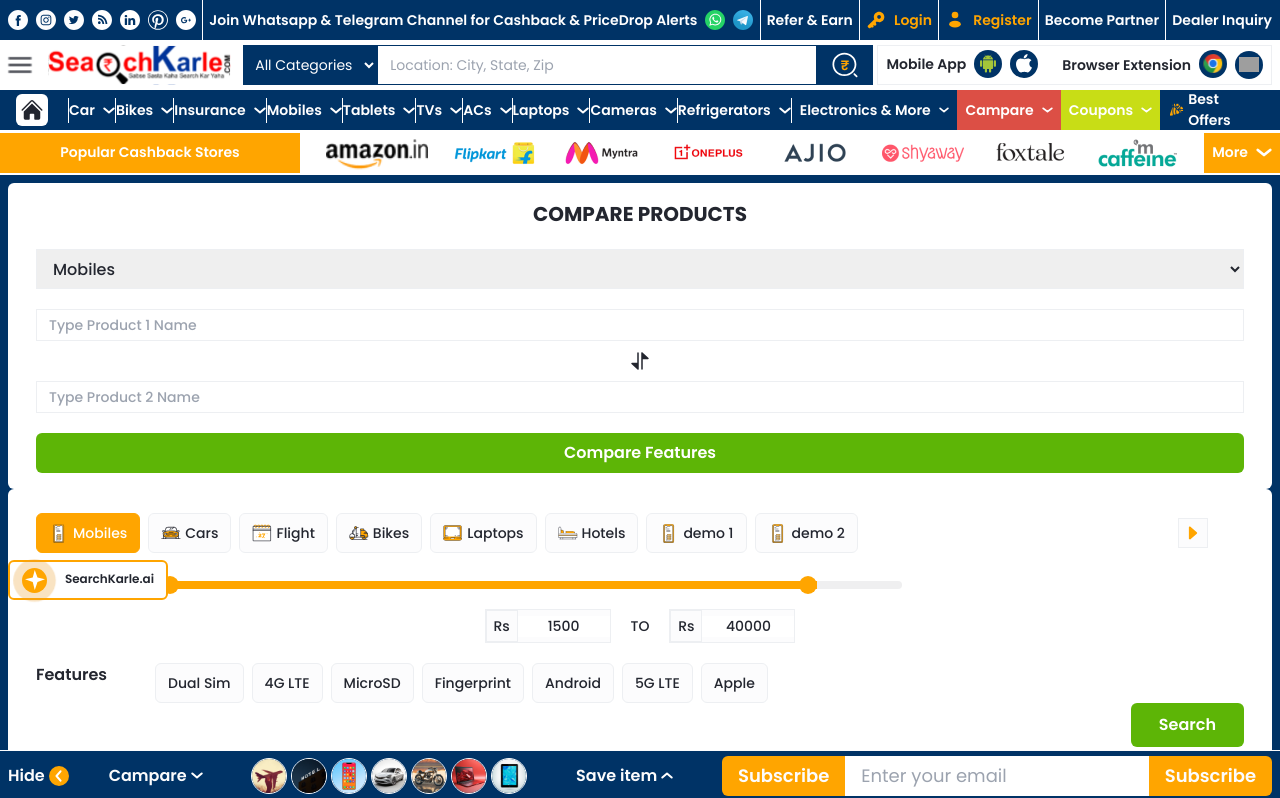
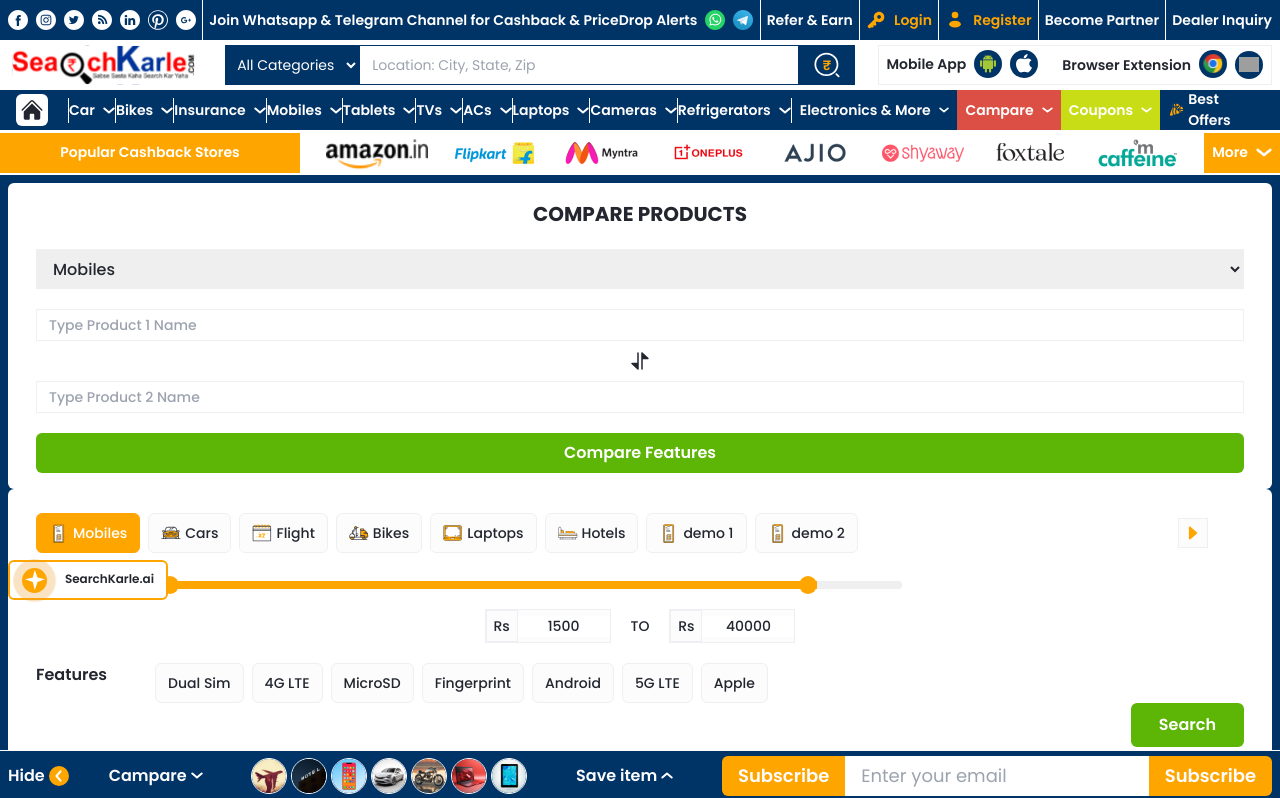
Before and after one commit to piojeet/Ankit, a React (Create React App) app: page / in a window 1280 px wide. Shown: the top 798 px of the page. Built offline with nearby package versions, Linux system fonts and the light colour scheme; grey boxes are pictures that could not be loaded.

Commit message:
first commit

```diff
--- a/src/components/nav/Nav.jsx
+++ b/src/components/nav/Nav.jsx
@@ -303,7 +303,7 @@ function Nav() {
 
         <div className='px-2 pl-1 h-[50px] bg-whiteColor flex items-center justify-between gap-[3vw] lg:gap-0'>
           {/* menu mobile devices */}
-          <div className='flex-shrink-0 cursor-pointer' onClick={openMenu}>
+          <div className='flex-shrink-0 cursor-pointer lg:hidden block' onClick={openMenu}>
             <img src={Humburger} alt="" className='w-8' />
           </div>
 
@@ -369,7 +369,7 @@ function Nav() {
 
       {/* mobile list menu  */}
 
-      <div className={`fixed top-[50px] left-0 w-full h-full z-[1000] p-2 transition-all duration-300 ${isOpen ? 'left-0' : 'left-[-100%]'}`}>
+      <div className={`fixed top-[50px] left-0 w-full h-full z-[1000] p-2 transition-all duration-300 ${isOpen ? 'left-0' : 'left-[-100%] lg:hidden block'}`}>
       <div className=' bg-whiteColor px-2 pt-12 rounded-md h-full'>
         <div>
           <div className='grid grid-cols-5 items-end gap-2 mb-3'>
```
